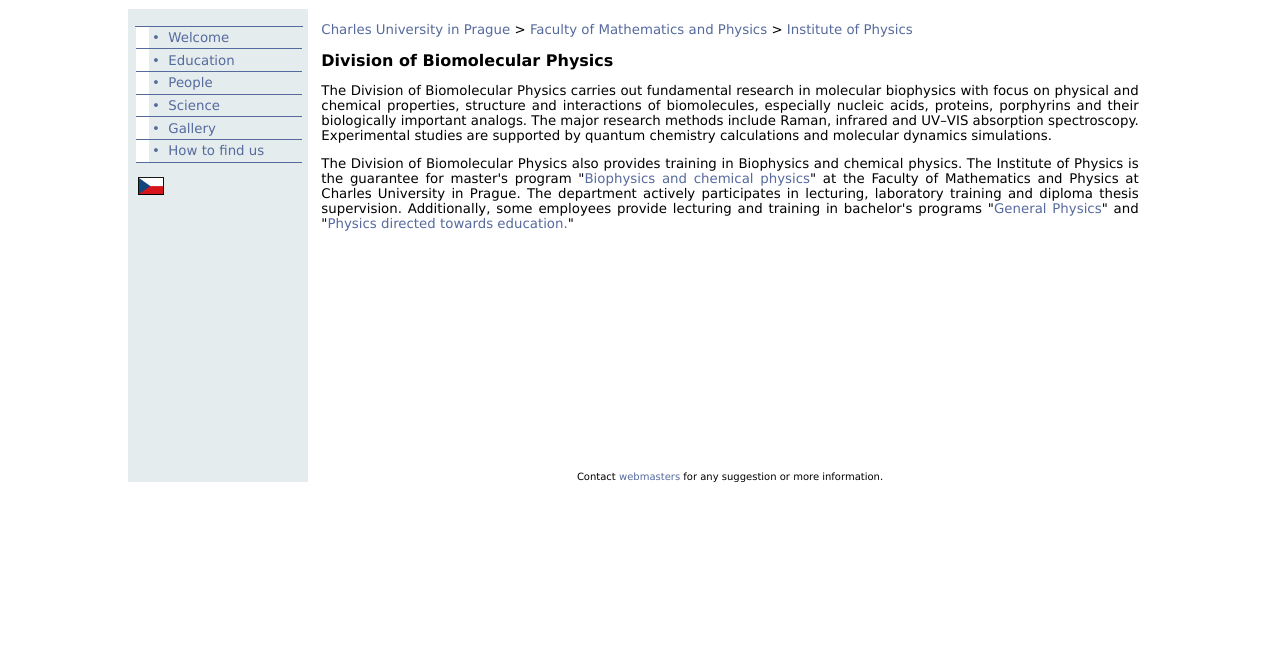
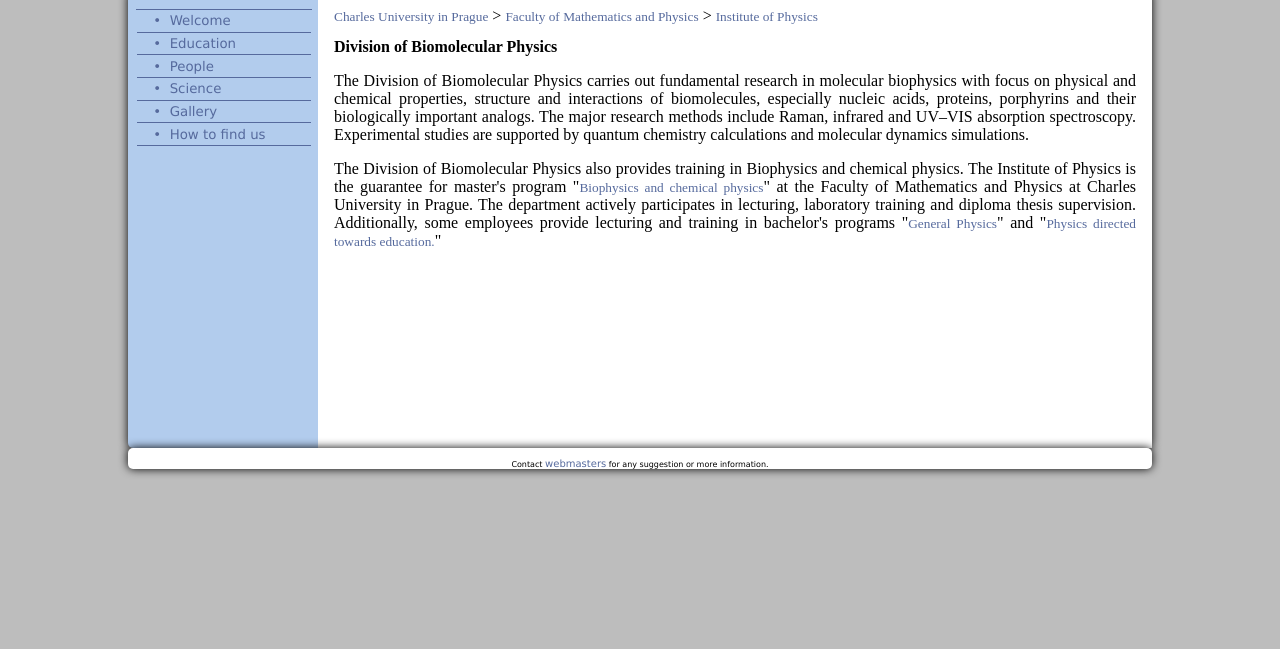
Before and after one commit to FUUK/fuuk, a Django app: template templates/front_page.html in a window 1280 px wide. Shown: the part 151-800 px from the top of the page. Run offline with Django 3.2, Linux system fonts and the light colour scheme; the template is opened without the code that fills it, so the values that code supplies are empty; parts of the project's set-up code (start-up, migrations or seed data) failed here and were passed over.

Commit message:
New look beta

```diff
--- a/media/css/style.css
+++ b/media/css/style.css
@@ -11,8 +11,7 @@ width: 80%;
 margin:10px auto;
 padding:0;
 color: #000000;
-font-family: Helvetica CE, Verdana, Arial;
-font-size:10pt;
+background:#bdbdbd;
 }
 
 /**********/
@@ -22,9 +21,16 @@ font-size:10pt;
 {
 width: 100%;
 margin: 0;
-height: 140px;
+height: 120px;
 padding: 0;
-background: url("../img/mrizka.png") left repeat;
+/*border-bottom: 1px solid blue;*/
+/*background: url("../img/mrizka.png") left repeat;*/
+border:1px solid #4f51bd;
+background:#4f81bd;
+-moz-border-radius: 5px;
+-webkit-border-radius: 5px;
+-khtml-border-radius: 5px;
+border-radius: 5px;
 }
 
 #header-content
@@ -33,12 +39,37 @@ float: left;
 height: inherit;
 width: 498px;
 padding: 0;
+/*border-bottom: 1px solid blue;*/
+/*background: url("./title.cz.png") left no-repeat;*/
+}
+
+#lang
+{
+float: right;
+width: 80px;
+padding:0;
 }
 
 /***********/
 /* CONTENT */
 
+#container
+{
+background:#bdbdbd;
+}
+
 #container2
+{
+background: #b2cced;
+min-height: 450px;
+-moz-border-radius: 5px;
+-webkit-border-radius: 5px;
+-khtml-border-radius: 5px;
+border-radius: 5px;
+
+}
+
+#content
 {
 position:relative;
 min-height: 450px;
@@ -48,7 +79,7 @@ background: #E4ECED;
 #sidebar
 {
 float: left;
-width: 180px;
+width: 190px;
 margin: auto;
 padding:0;
 }
@@ -60,10 +91,21 @@ margin: 0.4em 0 0 0;
 padding: 0.1em 0.5em;
 }
 
+#ie-space
+{
+#margin:1.5em 0 0 0;
+}
+
 #main-panel
 {
-margin:0 0 0 180px;
+margin:0 0 0 190px;
 padding:0;
+background: white;
+min-height: 450px;
+-moz-border-radius:0 5px 5px 0;
+-webkit-border-radius: 0 5px 5px 0;
+-khtml-border-radius: 0 5px 5px 0;
+border-radius: 0 5px 5px 0;
 }
 
 #main-content
@@ -81,7 +123,19 @@ display:block;
 border:1px solid #6A83C2;
 background-color:#FFE;
 padding:0.5em 1em;
-margin-top:50px;
+margin:0 0px 0 0;
+}
+
+p.citation
+{
+float:left;
+width:97%;
+}
+
+p.citation_number
+{
+float:left;
+width:3%;
 }
 
 /**********/
@@ -95,7 +149,10 @@ font: 8px Verdana;
 text-align: center;
 /*border-top: 1px solid blue;*/
 background: white;
-font: 10px Verdana;
+-moz-border-radius: 5px;
+-webkit-border-radius: 5px;
+-khtml-border-radius: 5px;
+border-radius: 5px;
 }
 
 #footer a{
@@ -127,7 +184,7 @@ text-align: left;
 {
 display: block;
 padding: 0.25em 0.5em 0.25em 0.25em;
-border-left: 1em solid #FFFFFF;
+border-left: 1em solid transparent;
 text-decoration: none;
 }
 
@@ -198,8 +255,15 @@ background-color: #e3e6ed;
 vertical-align: middle;
 }
 
-/* Articles */
-p.citation
+/********************************/
+/* JAZYK */
+#lang
+{
+margin: 5px 0 0 0;
+padding: 0px;
+}
+
+#lang ul
 {
 float:left;
 width:97%;
@@ -242,23 +306,12 @@ padding-bottom: 5px;
 vertical-align: top;
 }
 
-/*4F4*/
-div.branch table {
-border-collapse:collapse;
-border-color: black;
-}
-div.branch td{
-border: 1px solid black;
-padding:5px;
-text-align:center;
-}
-div.branch th{
-border: 1px solid black;
-padding:5px;
-}
+div.cv
 
-a.list-name {
-margin: 1em 0 -1.5em 1em;
+/*Obrazky*/
+.floatright {
+    float: right;
+    margin: 10px 5px 10px 15px;
 }
 
 strong.list-phone {
@@ -282,6 +335,13 @@ border:none;
 
 img.right {
 float:right;
+}
+
+
+.shadow {
+-moz-box-shadow: 0px 0px 10px #000;
+-webkit-box-shadow: 0px 0px 10px #000;
+box-shadow: 0px 0px 10px #000;
 }
 
 /*********/
--- a/templates/base.html
+++ b/templates/base.html
@@ -30,7 +30,7 @@
                 window.onunload = function () {
                     setCookie('menuState',stateToFromStr('navlist'),0,'/');
                 }
-            </script>
+        </script>
         <script type="text/javascript">
 	     		function toggle_visibility(id) {
        			var e = document.getElementById(id);
@@ -45,19 +45,28 @@
     <body>
         <div id="container">
             <!-- Header -->
-            <div id="header">
-                <div id="header-content" style='background: url(/media/img/logo-stin.png) left no-repeat; width:900px; margin-left: 40px'>
-                    <div style='margin-left:140px;margin-top:20px;font-size:24px; font-weight:bold; color: #FFFFFF; text-shadow:rgba(0,0,0,.5) 0.1em 0.1em; text-align: left'>
+            <div id="header" class="shadow" >
+                <div id="header-content" style='background: url(/media/img/logo-stin.png) left no-repeat; width:800px; margin-left: 30px'>
+                    <div style='margin-left:150px;margin-top:20px;font-size:24px; font-weight:bold; font-family:Tahoma;color: #FFFFFF;text-shadow:rgba(0,0,0,.5) 0.1em 0.1em;text-align: left'>
                         {% trans "Division of Biomolecular Physics" %} <br /> {% trans "Institute of Physics" %}
                     </div>
-                    <div style='margin-left:140px;margin-top:10px; font-size:12px; font-weight:bold; color: #FFFFFF'>
-                        {% trans "Charles University, Ke Karlovu 5, Prague 2," %} 121 16<br />
-                        tel.: +420 221 911 345, fax: +420 224 922 797
+                    <div style='margin-left:150px; width:800px; margin-top:10px; font-size:14px; font-weight:bold; font-family:Tahoma; color: #FFFFFF'>
+                        {% trans "Charles University, Ke Karlovu 5, Prague 2," %} 121 16, tel.: +420 221 911 345, fax: +420 224 922 797
                     </div>
+                </div>
+                <div id="lang">
+                {% for lang in LANGUAGES reversed %}
+                    {% ifnotequal lang.0 LANGUAGE_CODE %}
+                        <form method="post" action="{% url set_language %}">
+                            <input type="hidden" name="language" value="{{ lang.0 }}" />
+                            <input type="image" alt="{{ lang.1 }}" src="{{ MEDIA_URL }}img/{{ lang.0 }}.png" />
+                        </form>
+                    {% endifnotequal %}
+                {% endfor %}
                 </div>
             </div>
             <!-- END Header -->
-            <div id="container2">
+            <div id="container2" class="shadow">
                 <!-- Sidebar -->
                 <div id="sidebar">
                     <div id="ie-space"></div>
@@ -66,51 +75,46 @@
                             <li id="active"><a href="{% url homepage %}" id="current">&bull;&nbsp;&nbsp;{% trans "Welcome" %}</a></li>
                             <li>{% trans "Education" %}
                                 <ul>
-                                    <li><a href="/thesis_offer/">{% trans "Thesis offer" %}</a></li>
-                                    <li><a href="{% url theses %}">{% trans "Defended thesis" %}</a></li>
+                                    {% comment %} nasty hack with &nbsp;&nbsp; dig into js to avoid that{% endcomment %}
+                                    <li><a href="/thesis_offer/">&nbsp;&nbsp;{% trans "Thesis offer" %}</a></li>
+                                    <li><a href="{% url theses %}">&nbsp;&nbsp;{% trans "Defended thesis" %}</a></li>
                                 </ul>
                             </li>
                             <li>{% trans "People" %}
                                 <ul>
-                                    <li><a href="{% url staff_list %}">{% trans "Staff" %}</a></li>
-                                    <li><a href="{% url phd_list %}">{% trans "PhD. students" %}</a></li>
-                                    <li><a href="{% url student_list %}">{% trans "Students" %}</a></li>
+                                    <li><a href="{% url staff_list %}">&nbsp;&nbsp;{% trans "Staff" %}</a></li>
+                                    <li><a href="{% url phd_list %}">&nbsp;&nbsp;{% trans "PhD. students" %}</a></li>
+                                    <li><a href="{% url student_list %}">&nbsp;&nbsp;{% trans "Students" %}</a></li>
                                 </ul>
                             </li>
                             <li>{% trans "Science" %}
                                 <ul>
-                                    <li><a href="/problems/">{% trans "Problematics" %}</a></li>
-                                    <li><a href="{% url articles %}">{% trans "Publications" %}</a></li>
-                                    <li><a href="{% url grants %}">{% trans "Grants" %}</a></li>
-                                    <li><a href="/labs/">{% trans "Labs" %}</a></li>
-                                    <li><a href="/coop/">{% trans "Cooperations" %}</a></li>
-                                    <li><a href="/soft/">{% trans "Software" %}</a></li>
+                                    <li><a href="/problems/">&nbsp;&nbsp;{% trans "Problematics" %}</a></li>
+                                    <li><a href="{% url articles %}">&nbsp;&nbsp;{% trans "Publications" %}</a></li>
+                                    <li><a href="{% url grants %}">&nbsp;&nbsp;{% trans "Grants" %}</a></li>
+                                    <li><a href="/labs/">&nbsp;&nbsp;{% trans "Labs" %}</a></li>
+                                    <li><a href="/coop/">&nbsp;&nbsp;{% trans "Cooperations" %}</a></li>
                                 </ul>
                             </li>
                             <li><a href="/gallery/">&bull;&nbsp;&nbsp;{% trans "Gallery" %}</a></li>
                             <li><a href="/path/">&bull;&nbsp;&nbsp;{% trans "How to find us" %}</a></li>
                         </ul>
                     </div>
-                    <div id="lang">
-                    {% for lang in LANGUAGES reversed %}
-                        {% ifnotequal lang.0 LANGUAGE_CODE %}
-                            <form method="post" action="{% url set_language %}">
-                                <input type="hidden" name="language" value="{{ lang.0 }}" />
-                                <input type="image" alt="{{ lang.1 }}" src="{{ MEDIA_URL }}img/{{ lang.0 }}.png" />
-                            </form>
-                        {% endifnotequal %}
-                    {% endfor %}
-                    </div>
                 </div>
                 <!-- END Sidebar -->
-                <!-- Content + Footer -->
+
+                <!-- Content -->
                 <div id="main-panel">
                     <div id="main-content">
                         {% block content %}{% endblock %}
                     </div>
-                    <div id="footer">
-                        {% trans "Contact" %} <a href="mailto:profant@karlov.mff.cuni.cz,pazderka@karlov.mff.cuni.cz">{% trans "webmasters" %}</a> {% trans  "for any suggestion or more information." %}
-                    </div>
+                </div>
+                <!-- END Content -->
+            </div>
+            <!-- Footer -->
+            <div id="footer" class="shadow" >
+                <div id="paticka">
+                    {% trans "Contact" %} <a href="mailto:profant@karlov.mff.cuni.cz,pazderka@karlov.mff.cuni.cz">{% trans "webmasters" %}</a> {% trans  "for any suggestion or more information." %}
                 </div>
                 <!-- END Content + Footer -->
             </div>
```
